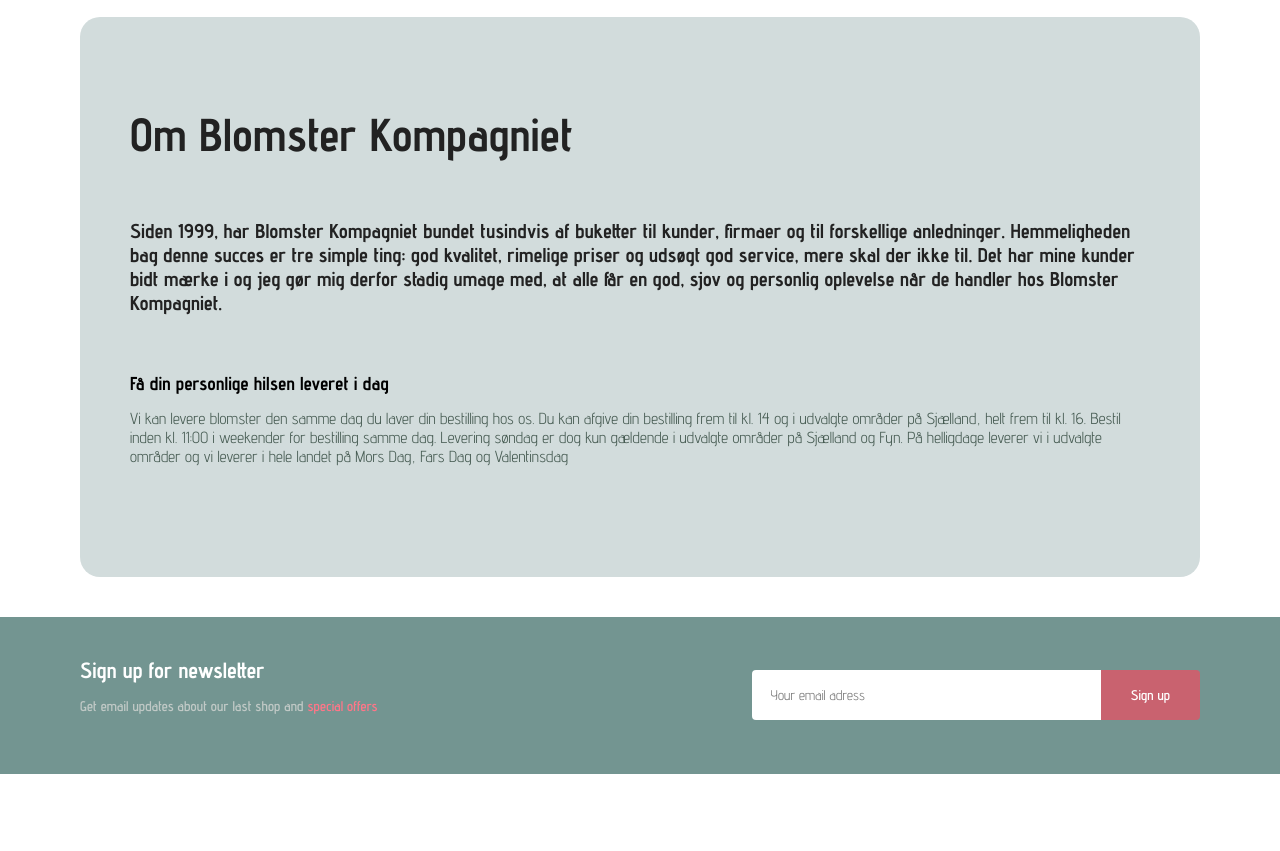
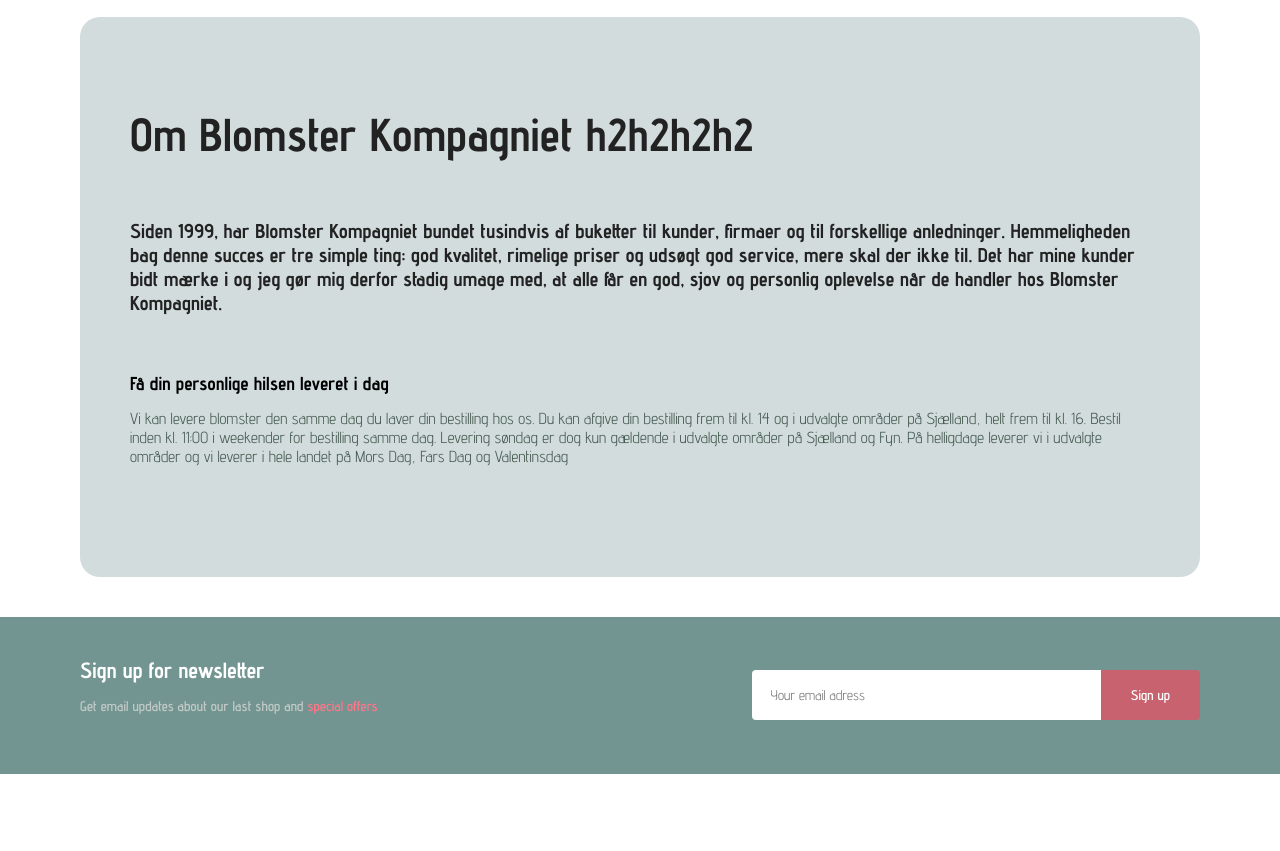
Before and after one commit to julieryb/blomsterkompagniet, a plain HTML site: page index.html in a window 1280 px wide. Shown: the part 6604-7455 px from the top of the page. Drawn offline with Linux system fonts and the light colour scheme.

Commit message:
Add files via upload

```diff
--- a/index.html
+++ b/index.html
@@ -403,7 +403,7 @@
 
 
     <section id="hero-banner" class="section-p1">
-        <h2>Om Blomster Kompagniet</h2>
+        <h2>Om Blomster Kompagniet h2h2h2h2</h2>
         <br>
         <br>
         <br>
```
